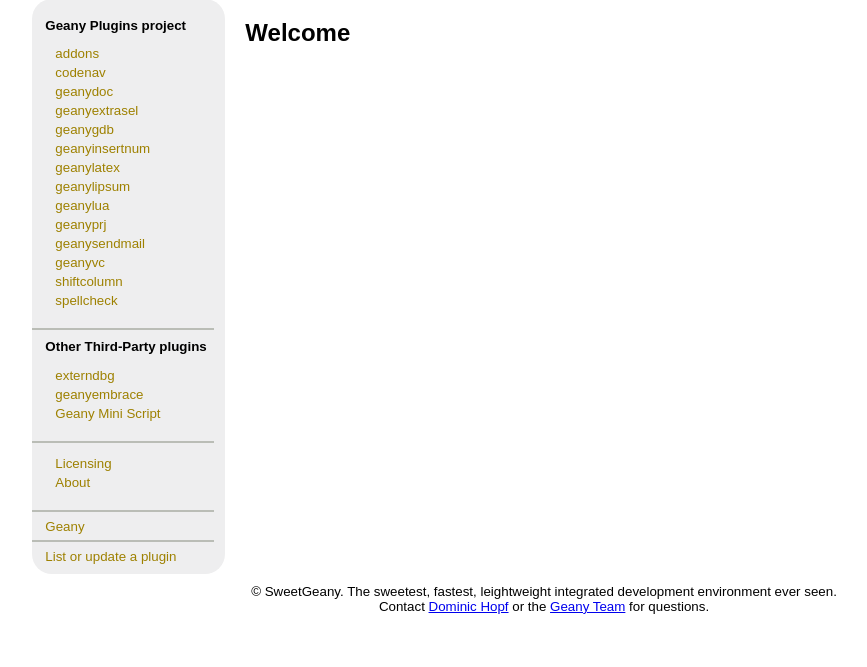
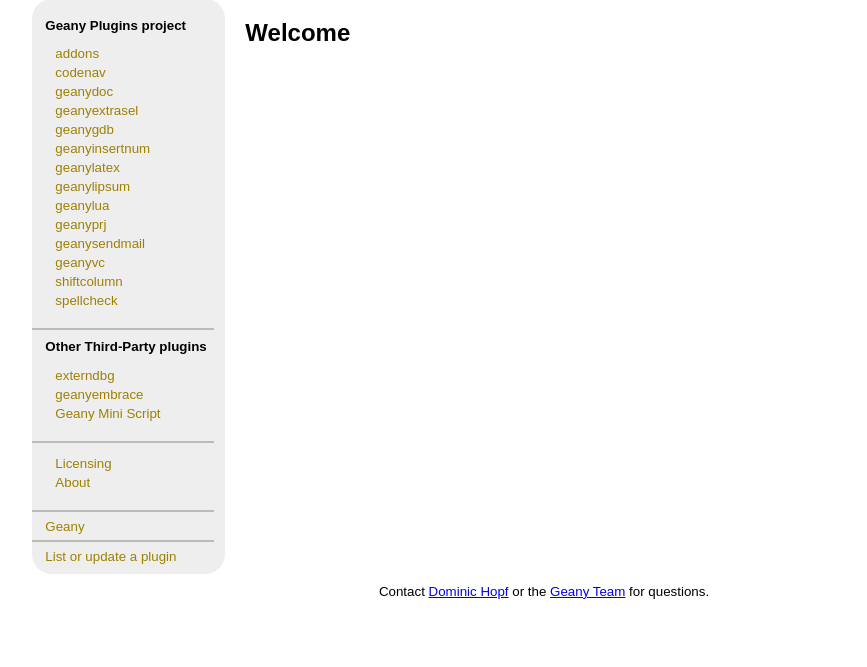
Before and after one commit to geany/plugins.geany.org, a PHP site: page /index.php in a window 1280 px wide. Shown: the part 96-763 px from the top of the page, without its empty margins (96-963 px from the left). Run offline with PHP 8.4, Linux system fonts and the light colour scheme.

Commit message:
According to Enrico, the copyright should be removed.

```diff
--- a/index.php
+++ b/index.php
@@ -87,8 +87,6 @@ print '<?xml version="1.0"?>';
 	</div>
 
 	<div id="footer">
-		&copy; SweetGeany. The sweetest, fastest, leightweight integrated
-		development environment ever seen.<br />
 		Contact <a href="http://dominichopf.de/">Dominic Hopf</a> or the
 		<a href="http://www.geany.org/Support/MailingList">Geany Team</a>
 		for questions.
```
